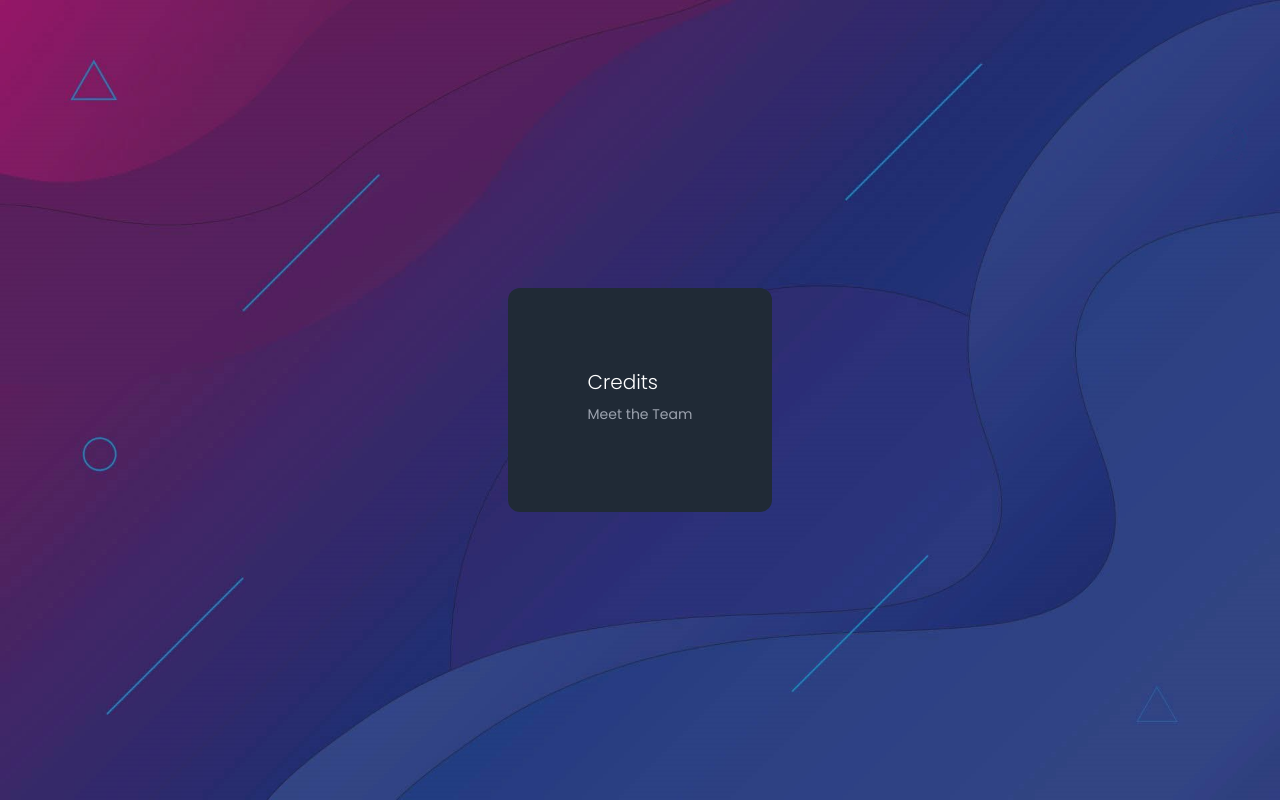
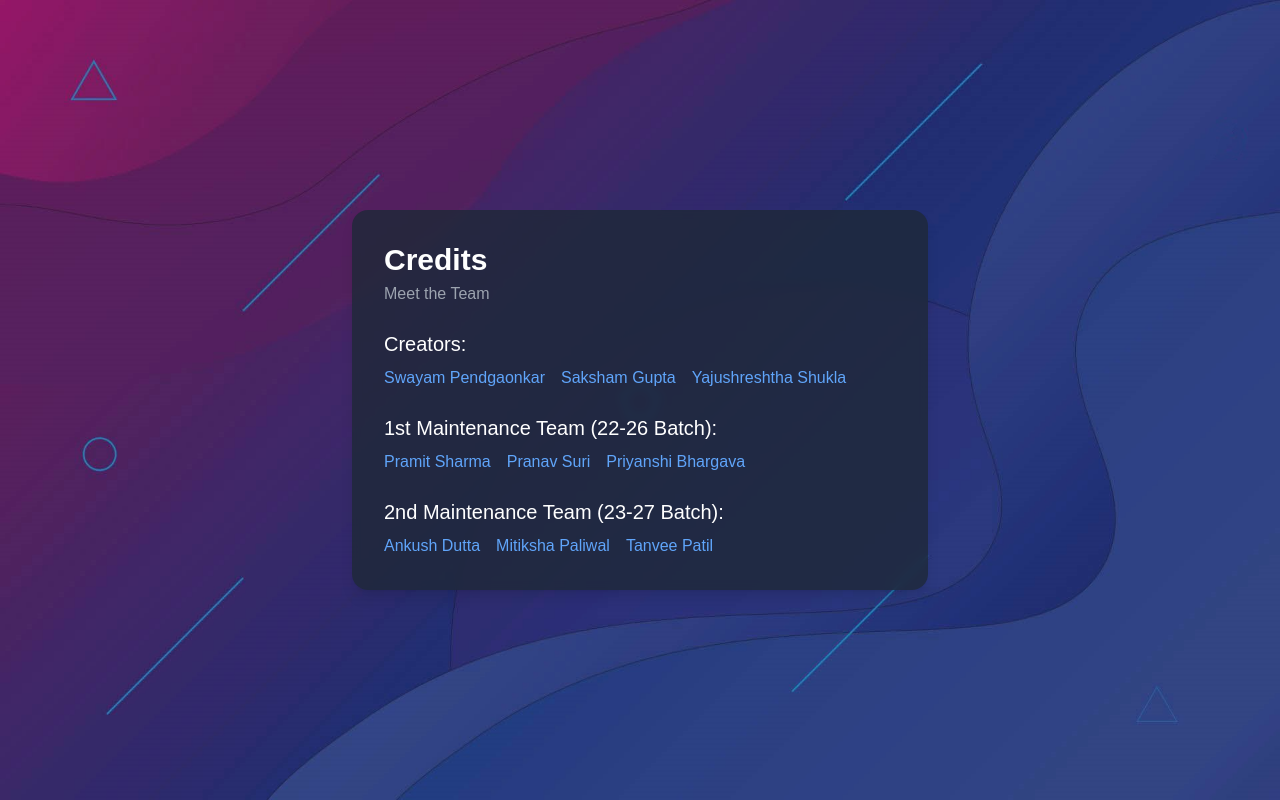
Before and after one commit to GenDelta/feedback-pbl, a Next.js app: page /team in a window 1280 px wide. Built offline with nearby package versions, Linux system fonts and the light colour scheme.

Commit message:
feat: enhance Team page with credits and maintenance team sections

```diff
--- a/src/app/team/page.tsx
+++ b/src/app/team/page.tsx
@@ -1,14 +1,116 @@
 import React from "react";
 import background_login from "../../../public/background_login.jpg";
-import Teams from "../components/Teams";
 
 const Team = () => {
   return (
     <div
-      className="min-h-screen bg-cover bg-center flex items-center justify-center"
+      className="min-h-screen bg-cover bg-center flex items-center justify-center relative overflow-hidden"
       style={{ backgroundImage: `url(${background_login.src})` }}
     >
-      <Teams />
+      {/* Credits Card */}
+      <div className="bg-gray-800 rounded-2xl p-8 max-w-xl w-full mx-4 backdrop-blur-sm relative z-10 bg-opacity-80 shadow-lg">
+        <h1 className="text-3xl font-semibold text-white mb-1">Credits</h1>
+        <p className="text-gray-400 mb-6">Meet the Team</p>
+
+        <div className="space-y-6">
+          {/* Creators */}
+          <div>
+            <h2 className="text-xl text-white mb-2">Creators:</h2>
+            <div className="flex flex-wrap gap-x-4 gap-y-2">
+              <a
+                href="https://www.linkedin.com/in/skp2208/"
+                target="_blank"
+                rel="noopener noreferrer"
+                className="text-blue-400 hover:text-blue-300 transition"
+              >
+                Swayam Pendgaonkar
+              </a>
+              <a
+                href="https://www.linkedin.com/in/sakshamgupta912/"
+                target="_blank"
+                rel="noopener noreferrer"
+                className="text-blue-400 hover:text-blue-300 transition"
+              >
+                Saksham Gupta
+              </a>
+              <a
+                href="https://www.linkedin.com/in/yajushreshtha-shukla/"
+                target="_blank"
+                rel="noopener noreferrer"
+                className="text-blue-400 hover:text-blue-300 transition"
+              >
+                Yajushreshtha Shukla
+              </a>
+            </div>
+          </div>
+
+          {/* 1st Maintenance Team */}
+          <div>
+            <h2 className="text-xl text-white mb-2">
+              1st Maintenance Team (22-26 Batch):
+            </h2>
+            <div className="flex flex-wrap gap-x-4 gap-y-2">
+              <a
+                href="https://www.linkedin.com/in/pramit-sharma/"
+                target="_blank"
+                rel="noopener noreferrer"
+                className="text-blue-400 hover:text-blue-300 transition"
+              >
+                Pramit Sharma
+              </a>
+              <a
+                href="https://www.linkedin.com/in/pranavsuri4/"
+                target="_blank"
+                rel="noopener noreferrer"
+                className="text-blue-400 hover:text-blue-300 transition"
+              >
+                Pranav Suri
+              </a>
+              <a
+                href="https://www.linkedin.com/in/priyanshi-bhargava/"
+                target="_blank"
+                rel="noopener noreferrer"
+                className="text-blue-400 hover:text-blue-300 transition"
+              >
+                Priyanshi Bhargava
+              </a>
+            </div>
+          </div>
+
+          {/* 2nd Maintenance Team */}
+          <div>
+            <h2 className="text-xl text-white mb-2">
+              2nd Maintenance Team (23-27 Batch):
+            </h2>
+            <div className="flex flex-wrap gap-x-4 gap-y-2">
+              <a
+                href="https://www.linkedin.com/in/ankushdutta/"
+                target="_blank"
+                rel="noopener noreferrer"
+                className="text-blue-400 hover:text-blue-300 transition"
+              >
+                Ankush Dutta
+              </a>
+              <a
+                href="https://www.linkedin.com/in/mitiksha-paliwal/"
+                target="_blank"
+                rel="noopener noreferrer"
+                className="text-blue-400 hover:text-blue-300 transition"
+              >
+                Mitiksha Paliwal
+              </a>
+              <a
+                href="https://www.linkedin.com/in/tanvee-patil-55b211283/"
+                target="_blank"
+                rel="noopener noreferrer"
+                className="text-blue-400 hover:text-blue-300 transition"
+              >
+                Tanvee Patil
+              </a>
+            </div>
+          </div>
+        </div>
+      </div>
     </div>
   );
 };
```
